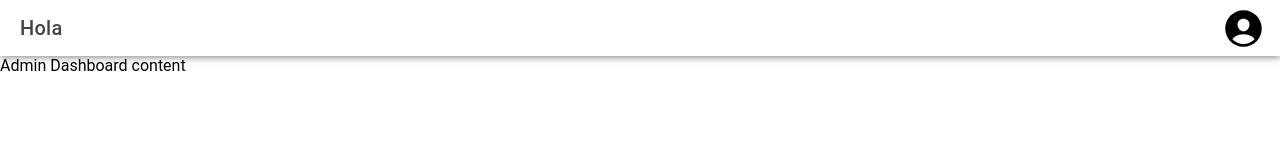
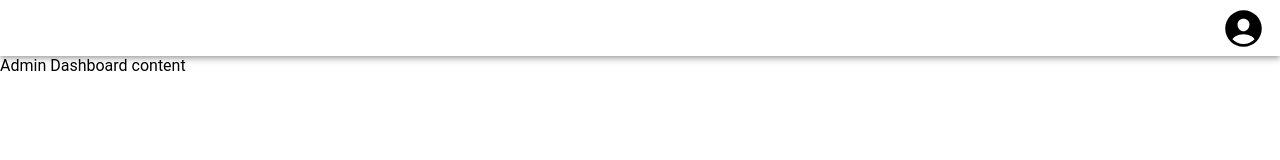
Before and after one commit to SamaraRuizSandoval/BookClubApp, a React (Vite) app in the folder book-club-app/: page /dashboard in a window 1280 px wide. Shown: the top 160 px of the page. Built offline with nearby package versions, Linux system fonts and the light colour scheme.

Commit message:
(React): Allows session logout

```diff
--- a/book-club-app/src/components/UpperNavigation.tsx
+++ b/book-club-app/src/components/UpperNavigation.tsx
@@ -13,15 +13,17 @@ import {
 import { useState } from 'react';
 
 import profilePic from '../assets/images/person-circle.svg';
+import { useAuth } from '../context/AuthContext';
+
 
 export function UpperNavigation() {
   const [showOptions, setShowOptions] = useState(false);
   const [event, setEvent] = useState<any>(null);
-  //const { logout } = useAuth();
+  const { logout } = useAuth();
   const router = useIonRouter();
 
   const handleLogout = () => {
-    //logout();
+    logout();
     router.push('/login', 'root', 'replace');
   };
 
@@ -29,7 +31,6 @@ export function UpperNavigation() {
     <>
       <IonHeader>
         <IonToolbar>
-          <IonTitle>Hola</IonTitle>
           <IonButtons slot="end">
             <IonButton
               fill="clear"
```
